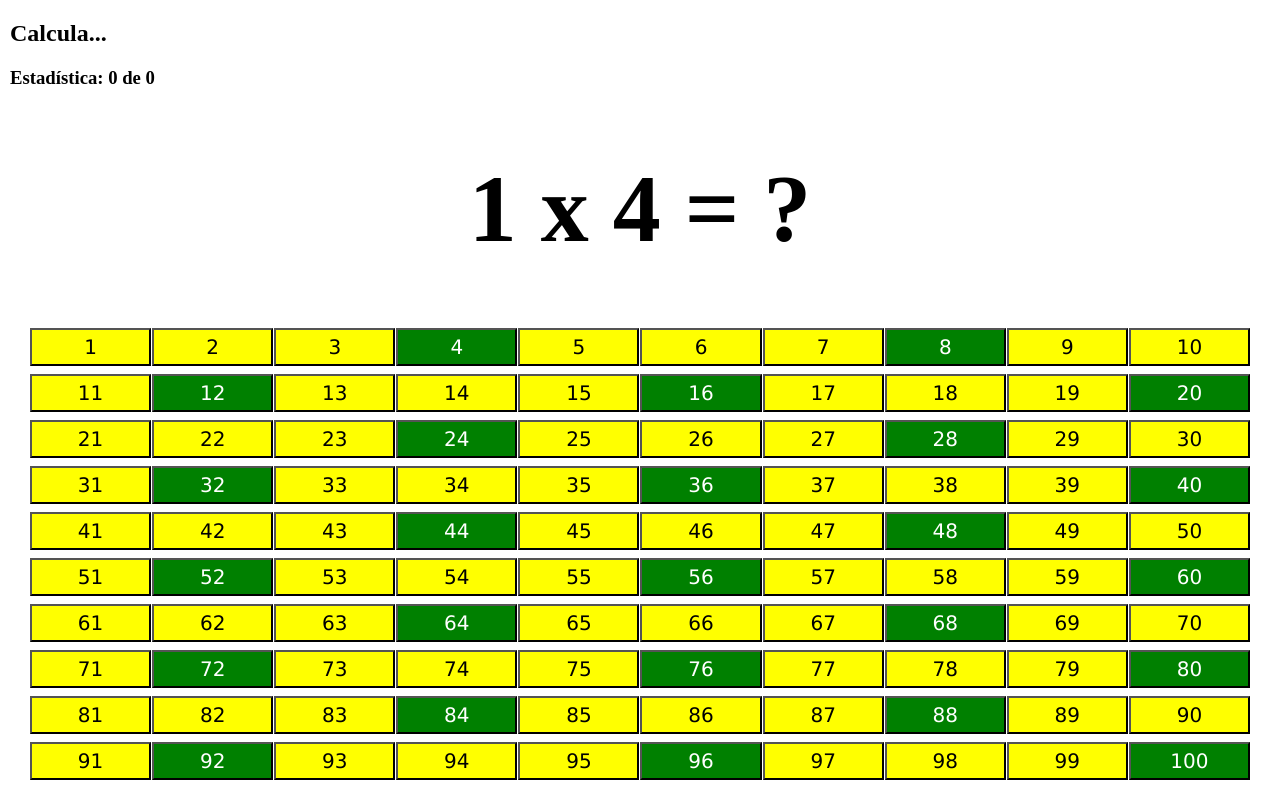
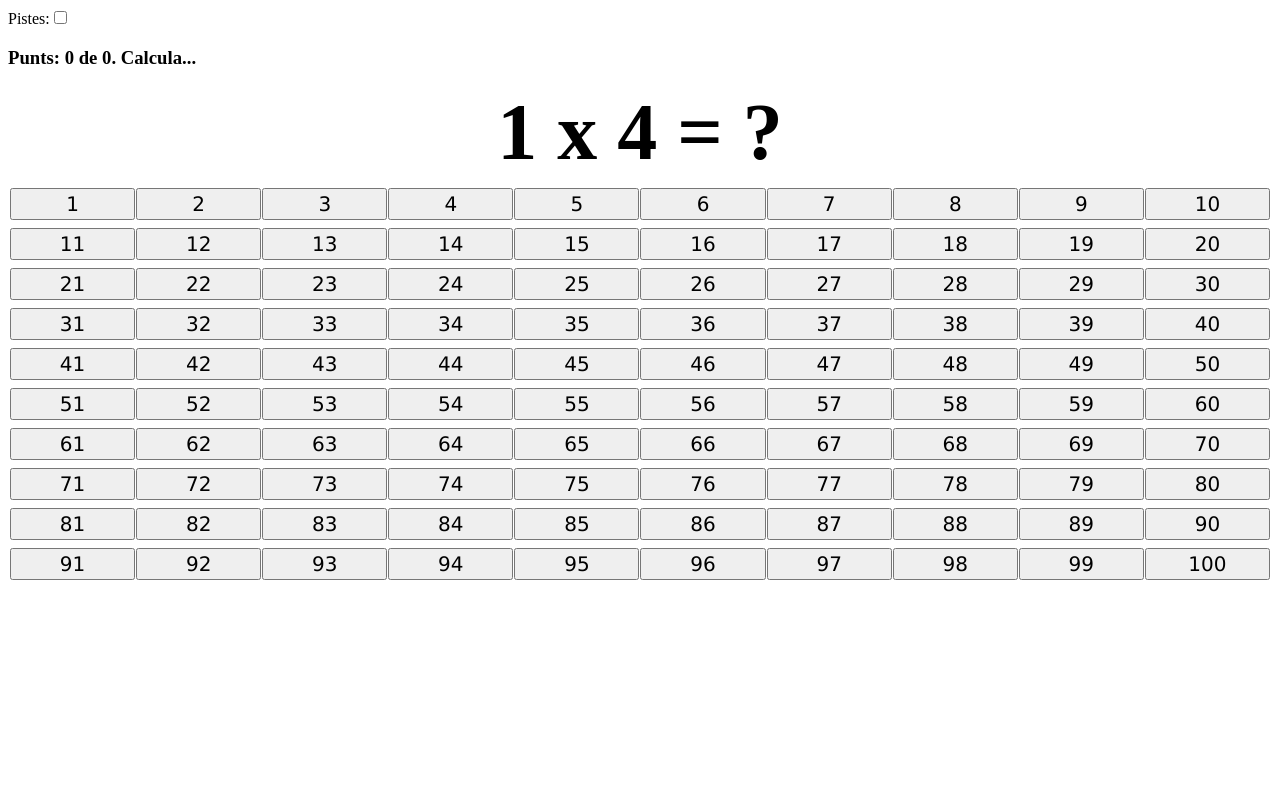
Before and after one commit to ermengolbota/taules, a plain HTML site: page index.html in a window 1280 px wide. Drawn offline with nearby package versions, Linux system fonts and the light colour scheme.

Commit message:
Petita adaptació a mòbils i activació del sistema de pistes

```diff
--- a/estils.css
+++ b/estils.css
@@ -1,25 +1,28 @@
-body {
+.app {
     margin: 10px;
+    height: 70vh;
 }
 
 #pregunta {
     text-align: center;
-    font-size: 6rem;
+    font-size: 5rem;
+    margin: 10px;
+}
 
-}
 
 #graella {
     display: grid;
     grid-template-columns: repeat(10, 1fr);
+    max-width: 100vw;
     grid-gap: 1px;
     row-gap: 8px;
-    margin: 0 20px;
+    margin: 0 2px;
 }
 
 #graella button {
     font-family: Verdana, Geneva, Tahoma, sans-serif;
     font-size: 1.25rem;
-    padding: 5px;
+    padding: 2px;
     color: black;
 }
 
@@ -35,7 +38,6 @@ body {
 .incorrecte {
     color: red;
     animation: shake 0.5s ease-in-out;
-    /* Aplica l'animació a la classe error-message */
 }
 
 @keyframes shake {
@@ -98,3 +100,7 @@ body {
         /* Efecte de zoom-in */
     }
 }
+
+#missatge{
+    display: inline-block;
+}
--- a/index.html
+++ b/index.html
@@ -19,13 +19,15 @@
 <body>
 
     <div id="app">
-        <h2 ref="missatge">{{ message }}</h2>
-        <h3>Estadística: {{encerts}} de {{intents}}</h3>
+        <label for="pistes">Pistes:</label>
+        <input type="checkbox" id="pistes" v-model="pistes_activades">
+
+        <h3>Punts: {{encerts}} de {{intents}}. <span id="missatge" ref="missatge">{{ message }}</span></h3>
         <h1 id="pregunta" :class="{'correcte':correcte}">{{primer}} x {{segon}} = <span
                 ref="resultat">{{resultat}}</span> </h1>
         <div id="graella">
             <button v-for="i in 100" :key="i" @click="buttonClicked(i)"
-                :class="{ 'multiple': i % segon === 0, 'normal': i % segon !== 0 }"
+                :class="{ 'multiple': i % segon === 0 && pistes_activades, 'normal': i % segon !== 0 && pistes_activades }"
                 :disabled="buttonsDisabled">{{i}}</button>
         </div>
 
@@ -36,15 +38,23 @@
         createApp({
             data() {
                 return {
+                    //Variables que modifiquen el comportament
+                    //i es poden moficiar a voluntat
+                    maxErrors: 2, //Màxim d'errors per multiplicació abans de passar a la següent
+                    pistes_activades: false, //Si està activat, es marquen els múltiples del segon número
+
+
+                    //Variables intenres
                     message: 'Calcula...',
                     primer: 1,
                     segon: 4,
                     resultat: '?',
                     encerts: 0,
                     intents: 0,
-                    errors: 0, //Cada cop que es preparar una nova multiplicació, es posa a 0
-                    buttonsDisabled: false,
-                    correcte: false,
+                    errors: 0, //Cada cop que es prepara una nova multiplicació, es posa a 0
+                    buttonsDisabled: false, //Quan s'encerta la resposta, i mentre es prepara la següent multiplicació, es deshabiliten els botons
+                    correcte: false, //S'utilitza com a classe CSS de pregunta per animar quan s'encerta la resposta
+
                 }
             },
             methods: {
@@ -80,7 +90,7 @@
                             this.$refs.resultat.classList.remove('incorrecte');
                         }, 500);
 
-                        if (this.errors >= 3) {
+                        if (this.errors >= this.maxErrors) {
                             this.nextNumber();
                         }
                     }
```
